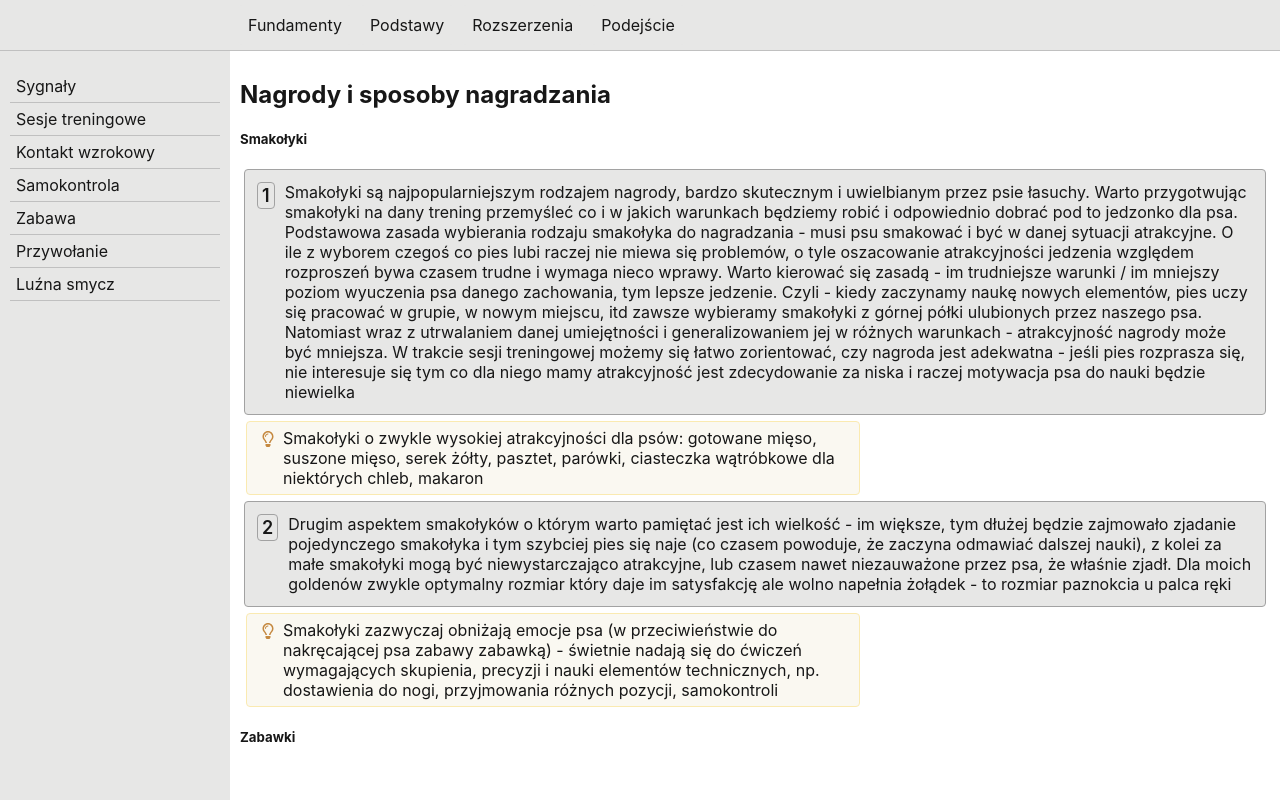
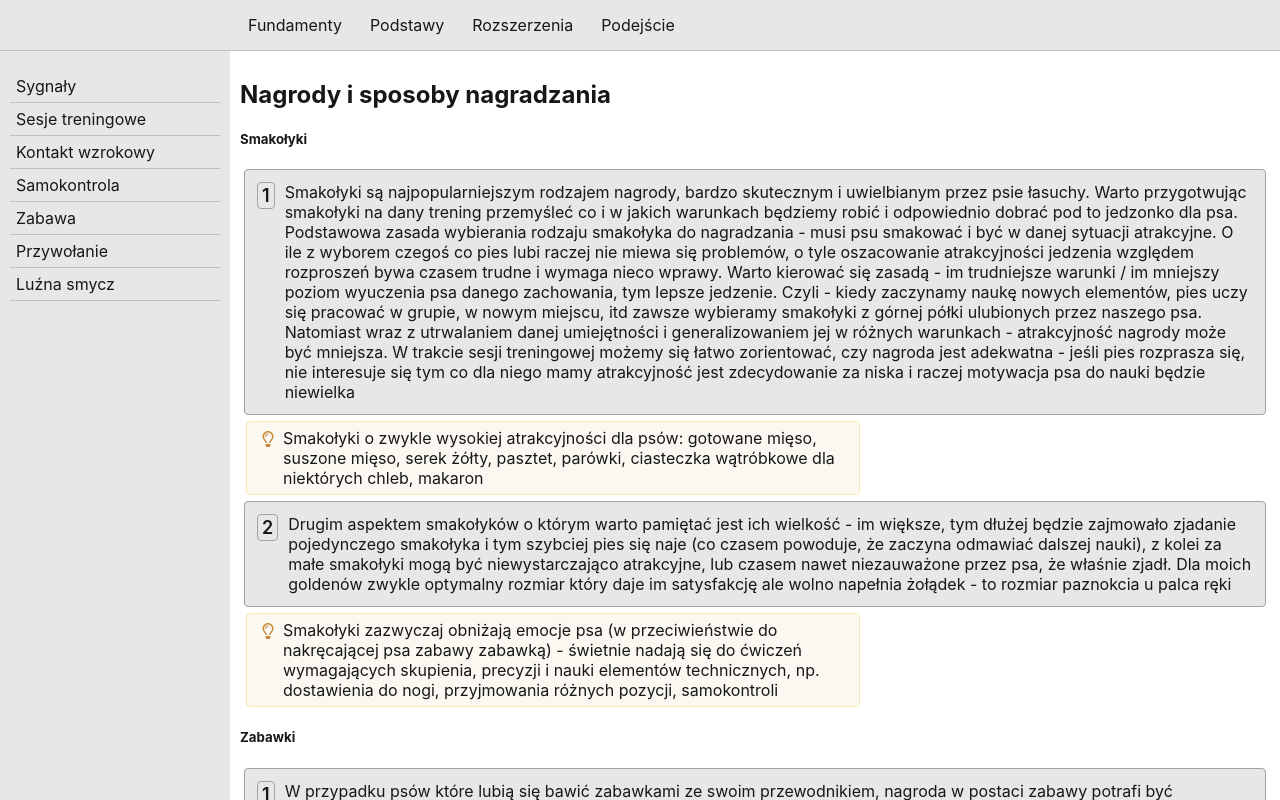
Before and after one commit to MonikaKrella/GoldenPawsAcademy, a React (Create React App) app: page /rewards in a window 1280 px wide. Built offline with nearby package versions, Linux system fonts and the light colour scheme.

Commit message:
rewards texts update

```diff
--- a/src/components/rewards-page/Rewards.tsx
+++ b/src/components/rewards-page/Rewards.tsx
@@ -14,6 +14,12 @@ const Rewards = () => {
       <Step text={rewardsText.foodText2} stepNumber={2} />
       <Tip text={rewardsText.tipFood2} />
       <Textbox title={rewardsText.toysTitle} text={''} />
+      <Step text={rewardsText.toysText} stepNumber={1} />
+      <Textbox title={rewardsText.socialTitle} text={''} />
+      <Step text={rewardsText.socialText} stepNumber={1} />
+      <Tip text={rewardsText.socialTip} />
+      <Textbox title={rewardsText.environmentTitle} text={''} />
+      <Step text={rewardsText.environmentText} stepNumber={1} />
     </div>
   );
 };
--- a/src/data/rewards.ts
+++ b/src/data/rewards.ts
@@ -10,9 +10,14 @@ export const rewardsText = {
   tipFood2:
     'Smakołyki zazwyczaj obniżają emocje psa (w przeciwieństwie do nakręcającej psa zabawy zabawką) - świetnie nadają się do ćwiczeń wymagających skupienia, precyzji i nauki elementów technicznych, np. dostawienia do nogi, przyjmowania różnych pozycji, samokontroli',
   toysTitle: 'Zabawki',
-  toysText: '',
+  toysText:
+    'W przypadku psów które lubią się bawić zabawkami ze swoim przewodnikiem, nagroda w postaci zabawy potrafi być najsilniejszą ze wszystkich nagród -bazuje ona na naturalnym instynkcie pogoni. Żeby zabawa była przyjemna i bezpieczna dla obu stron warto odpowiednio dobrać zabawki. W przypadku szczeniaków ważne jest aby zabawki były mięciutkie, by podczas zabawy i szarpania nie narażać na wykrzywienie zębów. Nagradzając psa zabawą zabawkami głównie skupiam się na zabawie w wymiany (opisanej w sekcji Fundamenty -> Zabawa), natomiast rzadko rzucam zabawkę początkującemu psu, o ile naturalnie jej nie aportuje. Chcę wzmacniać wspólną zabawę i atrakcyjnosć wymian na posiadany przeze mnie przedmiot, a z drugiej strony nie chcę zauczać psa który nie przynosi - uciekania z zabawką i nie wracania. Dopiero rozszerzając wymiany o wyrzuty (jednocześnie wraz z nabieraniem lepszej koordynacji przez psa) - stopniowo coraz więcej i coraz dalej rzucam psu zabawki, zachowując przewagę wymian i szarpania przez cały czas.',
   socialTitle: 'Nagroda socjalna',
-  socialText: '',
+  socialText:
+    'Nagroda socjalna polega na nagrodzeniu/motywowaniu psa do pracy przez interakcję z przewodnikiem. Jeśli taka forma nagrody jest dobrze zbudowana i lubiana przez psa - jest to najbardziej uniwersalna i zawsze dostępna forma - my zawsze jesteśmy z naszym psem szkoląc go. Dodatkowo pomaga ona odeść od błędnego koła chodzenia zawsze ze smakołykami lub zabawką i/lun wykonywania przez psa poleceń tylko wtedy gdy wie że mamy przy sobie jedzenie lub zabawkę. To, co dla psa może być nagrodą socjalną jest bardzo indywidualne. Warto próbować i obserwować reakcje psa - jeśli pies jest skupiony na nas, rozluźniony, może radośnie podskakuje - to znaczy że nagroda jest faktycznie nagrodą. Jeśli pies natomiast, odwraca głowę, zaczyna się interesować otoczeniem, odchodzi od nas - nasze zachowanie zdecydowanie nie jest nagradzające i motywujące psa (często można to obserwować gdy właściciel w nagrodę zaczyna głaskać psa od góry po głowie, co nie jest dla zwierzaka ani przyjemne, ani motywujące)',
+  socialTip:
+    'Zachowania warte przetestowania jako nagroda socjalna: siadamy na ziemi, zachęcamy żeby pies wbiegł nam na nogi / klatkę piersiową, klaszczemy i uciekamy od psa wesoło się ciesząc, skaczemy zachęcając psa do podskoków, kucamy drapiąc pod bródką lub drapiemy po zadku',
   environmentTitle: 'Nagroda środowiskowa',
-  environmentText: '',
+  environmentText:
+    'Nagrodą środowiskową jest dowolna rzecz / czynność związana z otoczeniem, na której zależy psu i na którą pozwalamy w nagrodę za wykonanie jakiegoś polecenia. Jest to dobry sposób na nagrodzenie psa za opanowanie się w ekscytujących miejscach - np w nagrodę za siad - puszczamy psa ze smyczy żeby się wykąpał w morzu, pozwolenie psu na wąchanie jakiegoś miejsca po nawiązaniu kontaktu wzrokowego. Jest to również nagroda dostępna w wielu miejscach i do tego często o wysokiej wartości - szczególnie jeśli możemy pozwolić psu zrobić coś w otoczeniu czego bardzo chce, gdy powstrzyma się i zrobi najpierw to co my chcemy. Bywa też wciąż atrakcyjna, gdy pies przeje się jedzeniem i znudzi zabawkami. Dodtakowo łącząc wykonywanie komend z różnymi sytuacjami życiowymi wzmacniamy uważność psa na nas i kontrolowanie impulsywnych zachowań',
 };
```
